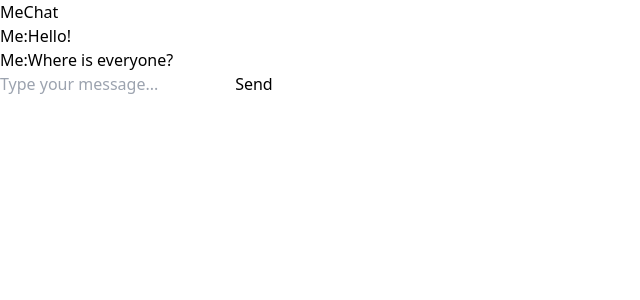
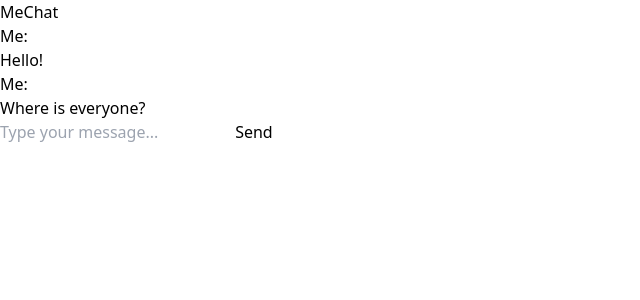
Before and after one commit to Learn-Svelte-Together/svelte-chat, a SvelteKit app: page / in a window 1280 px wide. Shown: the top 300 px of the page, without its empty margins (0-640 px from the left). Built offline with nearby package versions, Linux system fonts and the light colour scheme.

Commit message:
feat: display messages from database

```diff
--- /dev/null
+++ b/src/lib/server/database.ts
@@ -0,0 +1,36 @@
+// store data in memory until we get full requirements
+
+interface ChatMessage {
+    messageId: string;
+    timestamp: number,
+    userName: string,
+    content: string,
+}
+
+const db :ChatMessage[] = [
+    {
+        messageId: crypto.randomUUID(),
+        timestamp: Date.now(),
+        userName: 'Me',
+        content: 'Hello!'
+    },
+    {
+        messageId: crypto.randomUUID(),
+        timestamp: Date.now(),
+        userName: 'Me',
+        content: 'Where is everyone?'
+    },
+];
+
+export const getChatMessages = () => {
+    return db;
+}
+
+export const saveChatMessage = (userName: string, content: string) => {
+    db.push({
+        messageId: crypto.randomUUID(),
+        timestamp: Date.now(),
+        userName,
+        content
+    })
+}
--- /dev/null
+++ b/src/routes/+page.server.ts
@@ -0,0 +1,8 @@
+import * as db from '$lib/server/database';
+
+export const load = (async () => {
+
+    return {
+        messages: db.getChatMessages()
+    };
+})
--- a/src/routes/+page.svelte
+++ b/src/routes/+page.svelte
@@ -1,4 +1,5 @@
 <script lang="ts">
+	export let data;
 	const handleSubmit = (event: Event) => {
 		console.log(event);
 	};
@@ -11,13 +12,13 @@
 <h1 class="text-3xl font-semibold">MeChat</h1>
 
 <div class="max-w-md">
-	<div class="mt-10 h-80 w-full rounded-md border-2 border-gray-300 p-3">
-		<div>
-			<span>Me</span>:<span>Hello!</span>
-		</div>
-		<div>
-			<span>Me:</span><span>Where is everyone?</span>
-		</div>
+	<div class="mt-10 h-80 w-full overflow-auto rounded-md border-2 border-gray-300 p-3">
+		{#each data.messages as message (message.messageId)}
+			<div class="flex">
+				<div class="mr-3">{message.userName}:</div>
+				<div>{message.content}</div>
+			</div>
+		{/each}
 	</div>
 
 	<form onsubmit={handleSubmit}>
```
